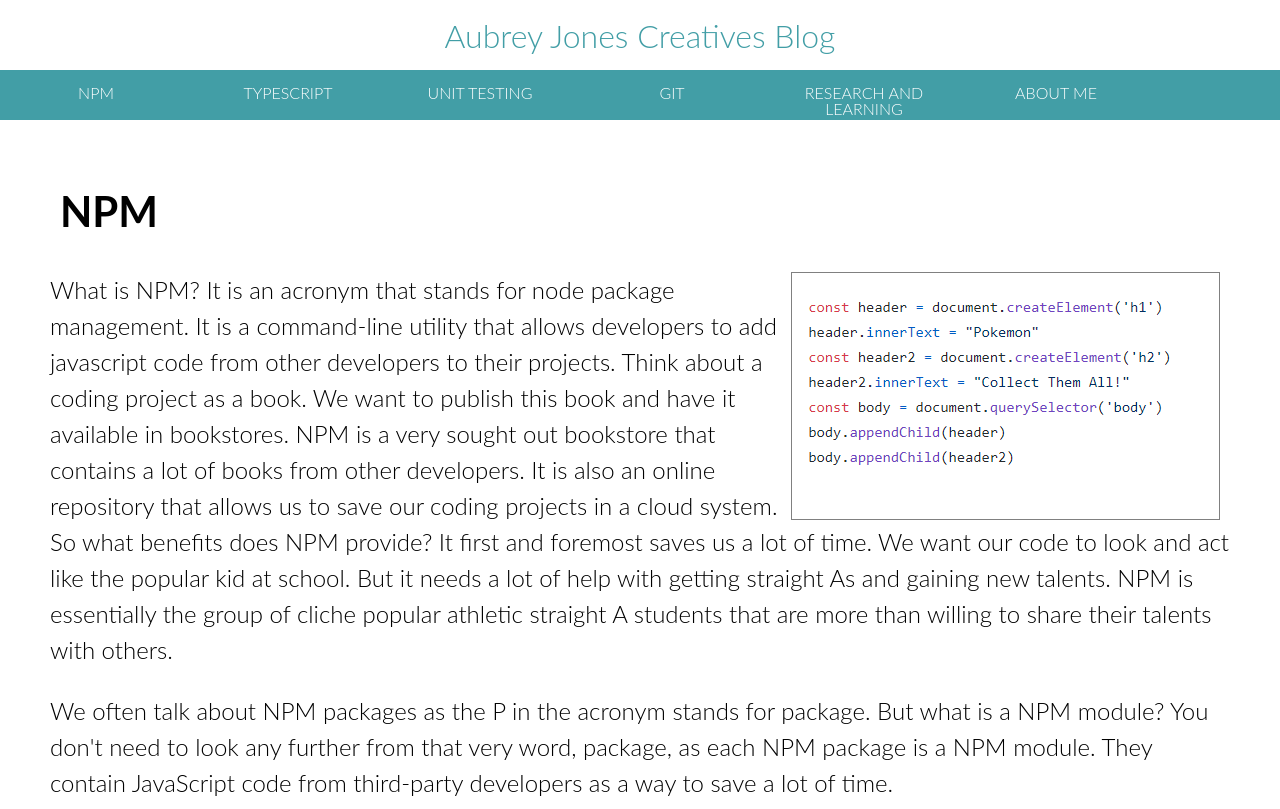
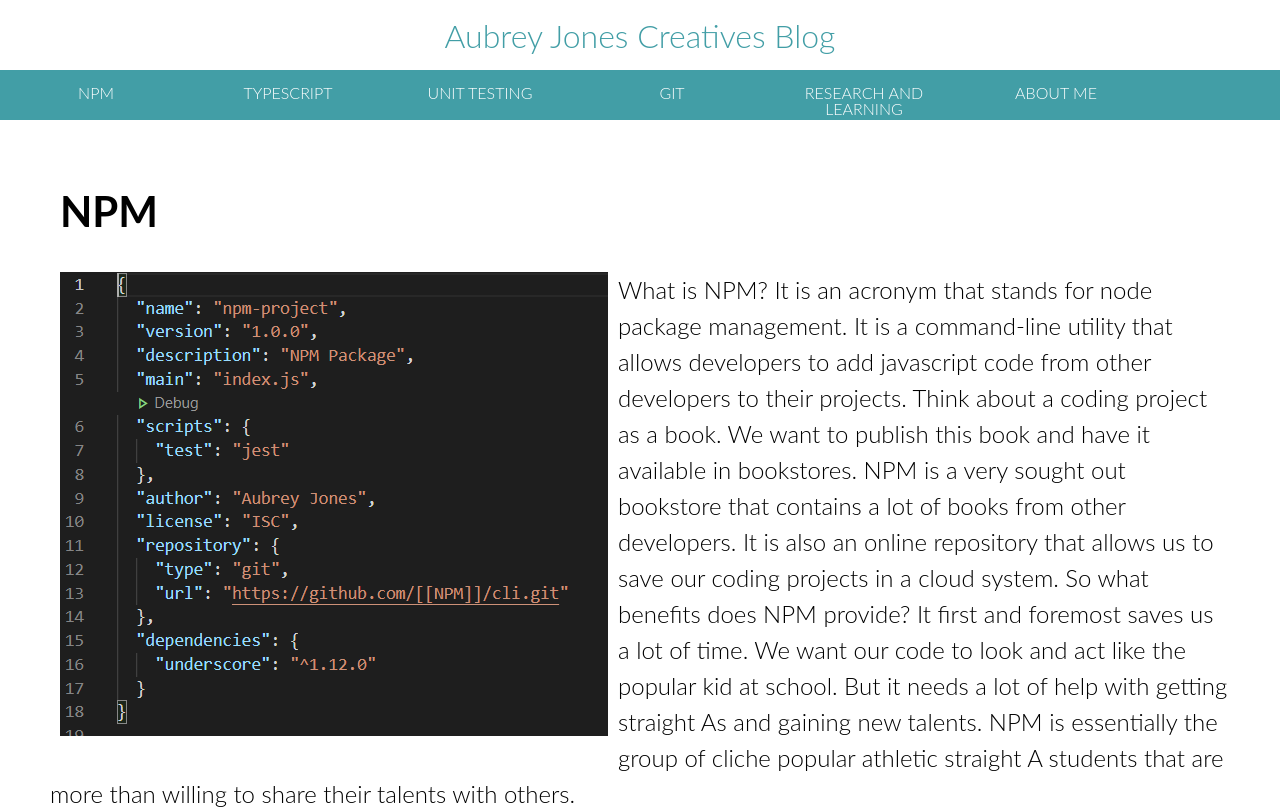
Before and after one commit to aubreyjonescreatives/react-blog, a React (Create React App) app: page / in a window 1280 px wide. Shown: the top 809 px of the page. Built offline with nearby package versions, Linux system fonts and the light colour scheme.

Commit message:
add npm image

```diff
--- a/src/NPM.js
+++ b/src/NPM.js
@@ -1,6 +1,6 @@
 import React from 'react'
 import './css/BlogpostStyles.css'
-import typeScriptImage from './images/typescript.PNG'
+import npmImage from './images/npmImage.PNG'
 
 
 
@@ -10,7 +10,7 @@ function npm() {
      <div class="main-1" id="npm">
        <div className="EmptyTop"></div>
     <h1>NPM</h1>
-     <p><figure className="tsImage"> <img src={typeScriptImage} alt="TypeScript"></img></figure>
+     <p><figure className="npmImage"> <img src={npmImage} alt="NPM"></img></figure>
      What is NPM? It is an acronym that stands for node package management. It is a command-line utility that
      allows developers to add javascript code from other developers to their projects. Think about
      a coding project as a book. We want to publish this book and have it available in bookstores.
--- a/src/css/BlogpostStyles.css
+++ b/src/css/BlogpostStyles.css
@@ -180,6 +180,10 @@ figure.gitImage img {
       float: right;
       margin: 0px 10px;
       border: 1px solid grey; }
+    .main-1 p .npmImage {
+      clear: both;
+      float: left;
+      margin: 0px 10px; }
 
 /* ------------------------FOOTER----------------------------- */
 div#wrapperFooter {
--- a/src/scss/_small-default.scss
+++ b/src/scss/_small-default.scss
@@ -186,6 +186,16 @@ margin: 0px 10px;
             }
 
 
+
+        .npmImage {
+            clear: both;
+            float: left;
+            margin: 0px 10px;
+
+
+            }
+
+
 }
 
 }
```
Also changed, not shown: src/images/npmImage.PNG (added), 1 other file (tests, documents, lock files or other folders).
